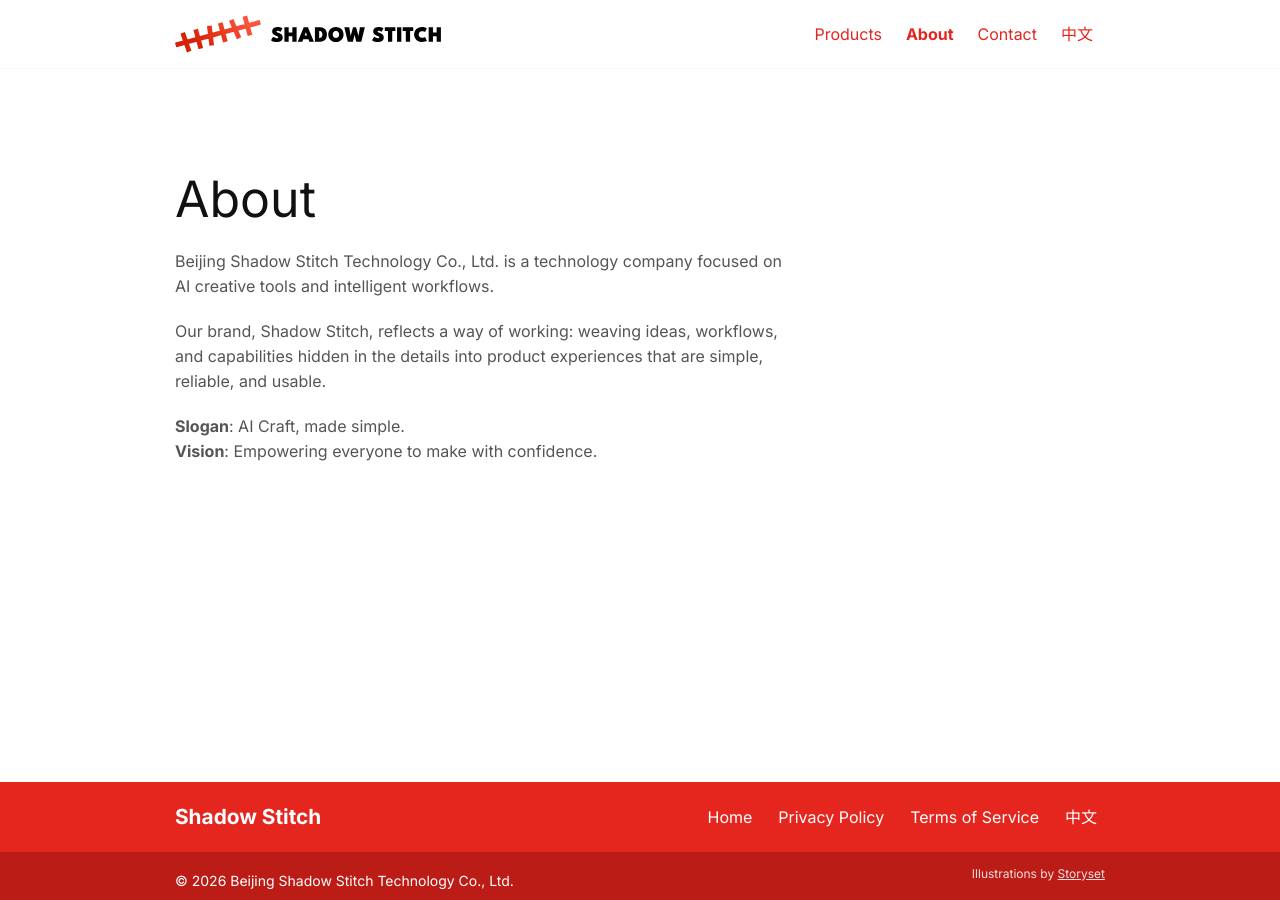
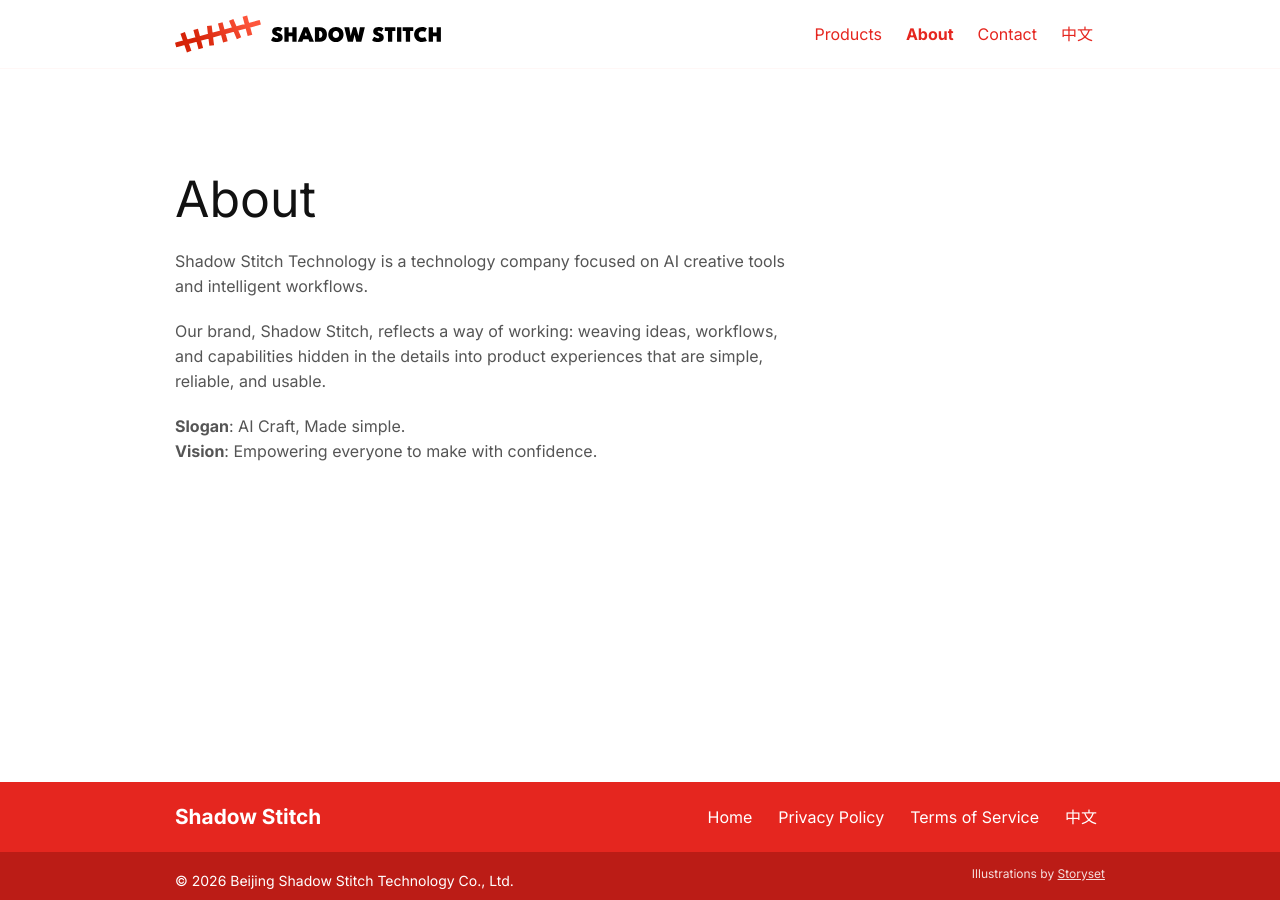
Before and after one commit to shadowstitchai/shadowstitchai.github.io, a Jekyll site: the page built from en/about.md, in a window 1280 px wide. Built offline with Jekyll 4.4.1, drawn with Linux system fonts in a browser that asks for light colours.

Commit message:
Shorten company name on about pages and adjust English slogan.

```diff
--- a/en/about.md
+++ b/en/about.md
@@ -6,9 +6,9 @@ permalink: /en/about/
 lang: en
 ---
 
-Beijing Shadow Stitch Technology Co., Ltd. is a technology company focused on AI creative tools and intelligent workflows.
+Shadow Stitch Technology is a technology company focused on AI creative tools and intelligent workflows.
 
 Our brand, Shadow Stitch, reflects a way of working: weaving ideas, workflows, and capabilities hidden in the details into product experiences that are simple, reliable, and usable.
 
-**Slogan**: AI Craft, made simple.
+**Slogan**: AI Craft, Made simple.
 **Vision**: Empowering everyone to make with confidence.
```
Also changed, not shown: about.md (+1 -1 lines).
